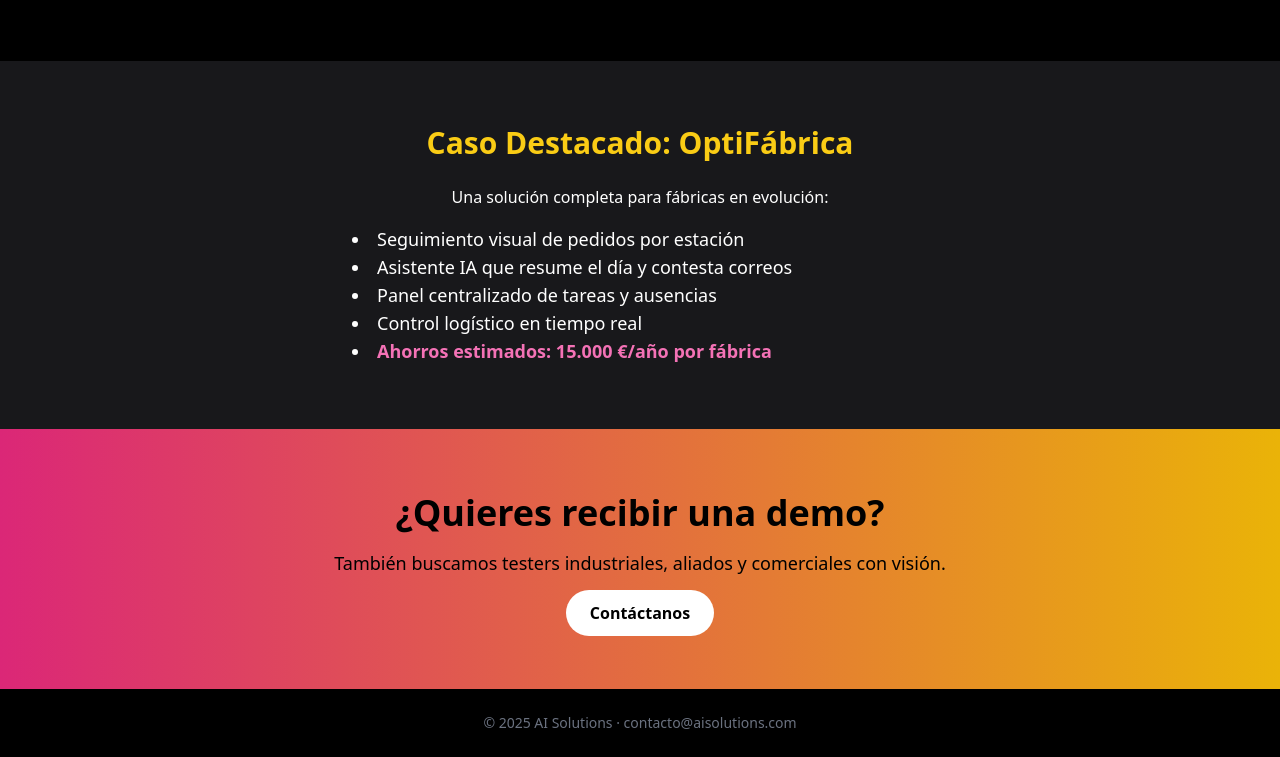
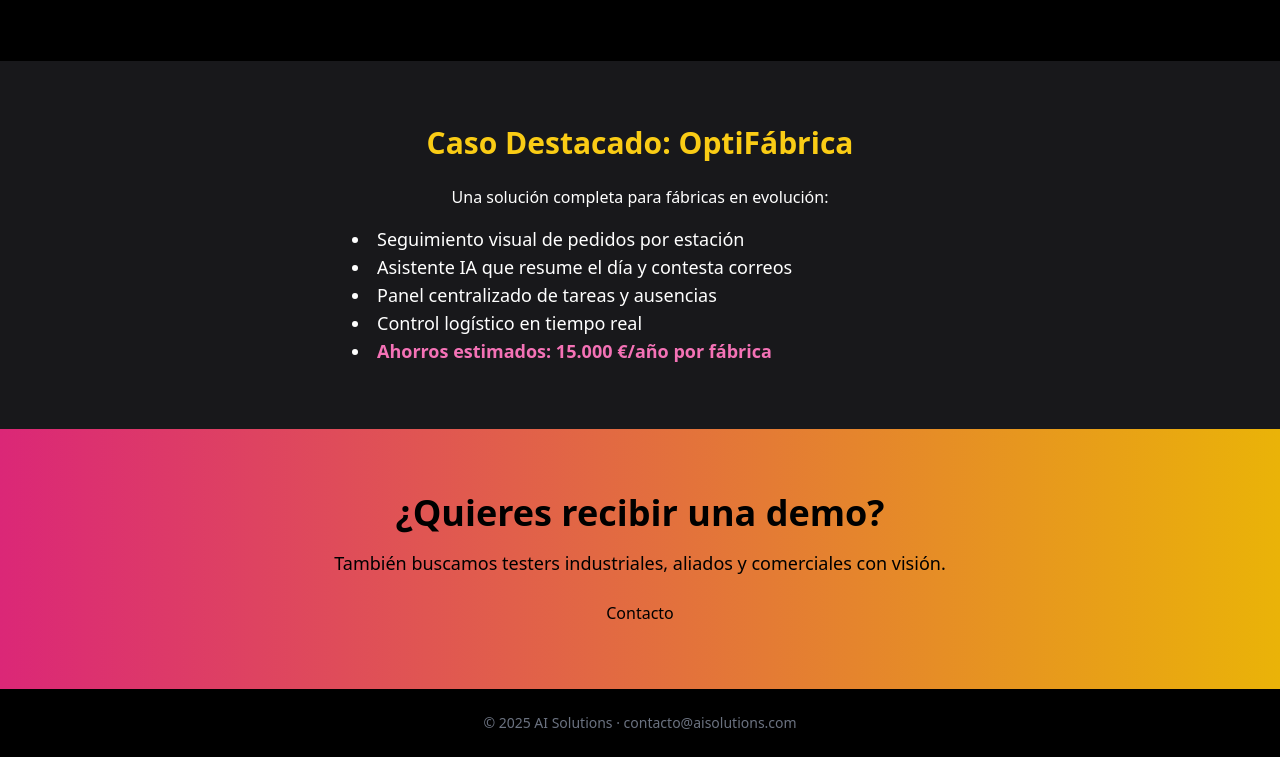
Before and after one commit to joan1901/AI-SOLUTIONS-LANDING, a plain HTML site: page index.html in a window 1280 px wide. Shown: the part 1039-1796 px from the top of the page. Drawn offline with nearby package versions, Linux system fonts and the light colour scheme.

Commit message:
Update index.html

```diff
--- a/index.html
+++ b/index.html
@@ -89,8 +89,7 @@
   <section id="contacto" class="py-16 px-6 bg-gradient-to-r from-pink-600 to-yellow-500 text-center text-black">
     <h2 class="text-4xl font-bold mb-4">¿Quieres recibir una demo?</h2>
     <p class="text-lg mb-6">También buscamos testers industriales, aliados y comerciales con visión.</p>
-    <a href="mailto:contacto@aisolutions.com" class="bg-white text-black px-6 py-3 rounded-full font-bold hover:bg-gray-100 transition">
-      Contáctanos
+    <a <button id="btn-contacto" class="btn">Contacto</button>
     </a>
   </section>
 
```
